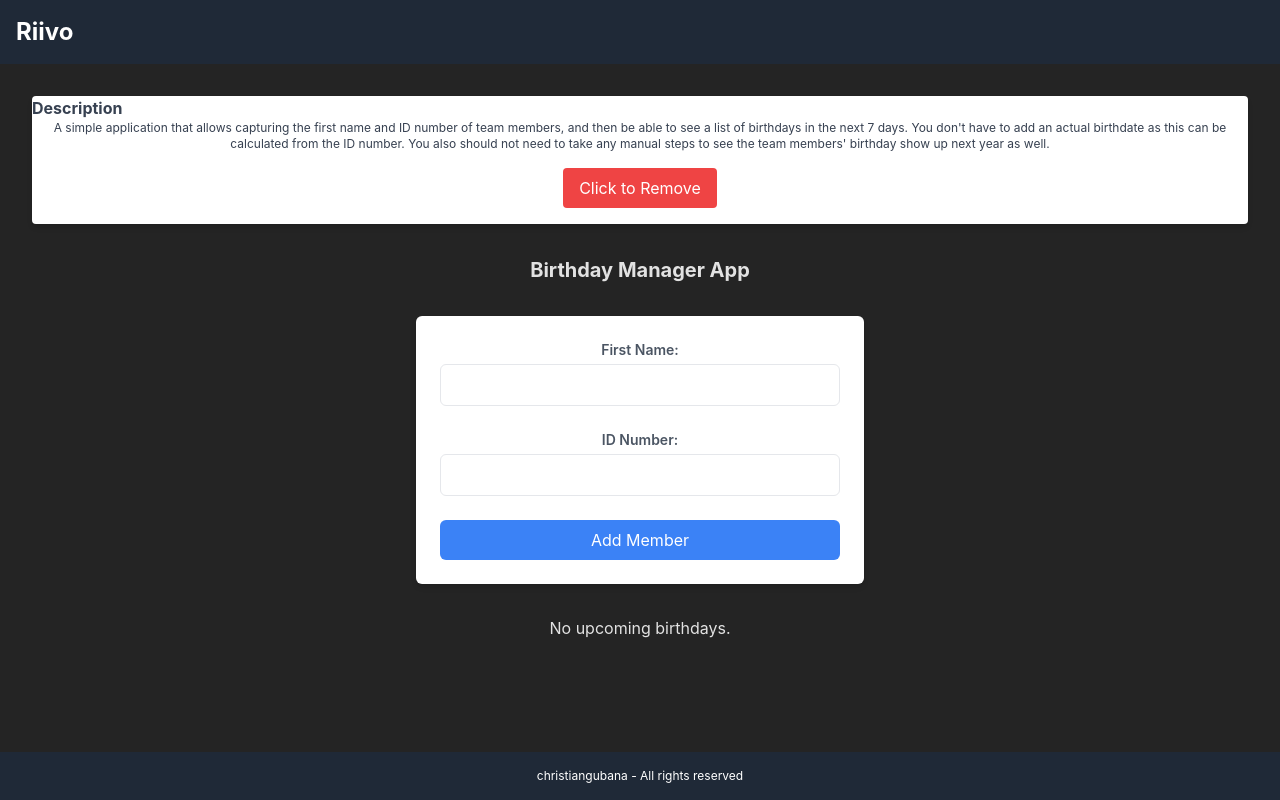
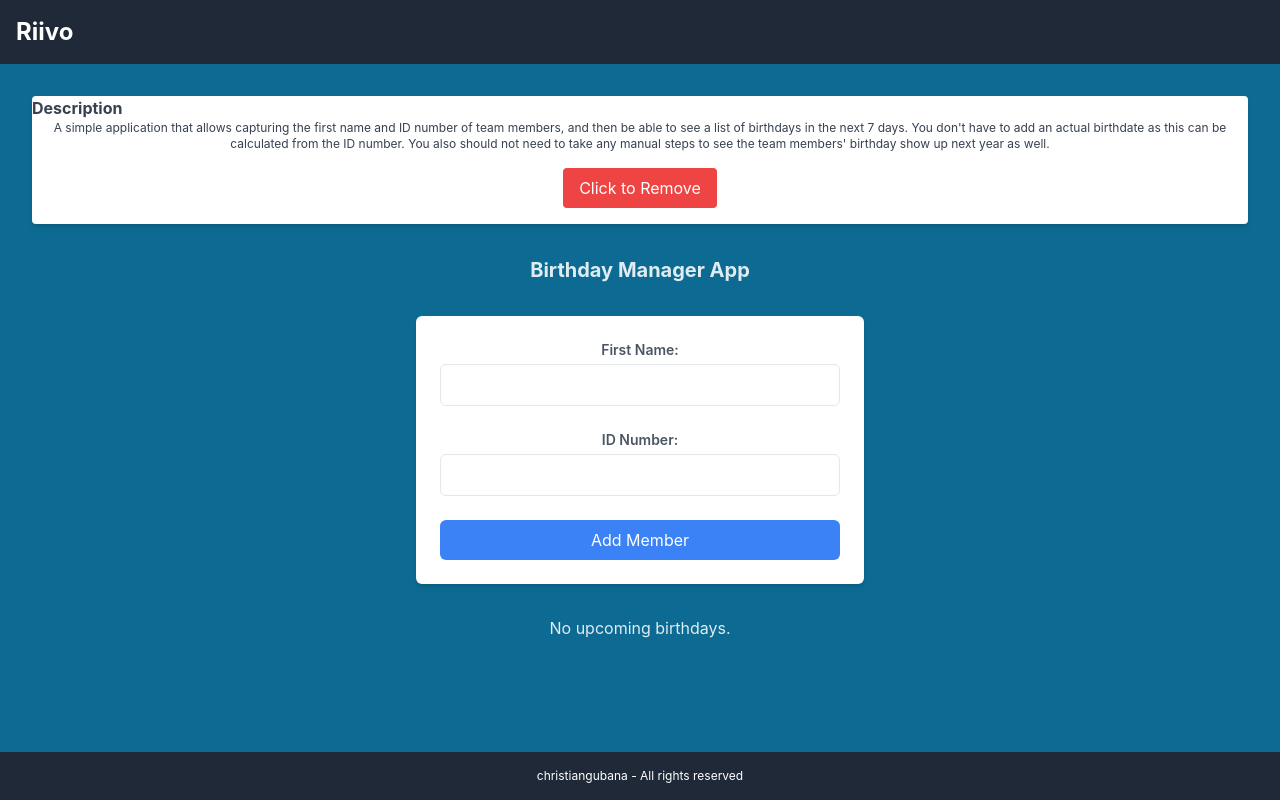
Before and after one commit to christiangubana/birthday-management, a React (Vite) app: page / in a window 1280 px wide. Built offline with nearby package versions, Linux system fonts and the light colour scheme.

Commit message:
change bg color

```diff
--- a/src/index.css
+++ b/src/index.css
@@ -10,8 +10,7 @@
 
   color-scheme: light dark;
   color: rgba(255, 255, 255, 0.87);
-  background-color: #242424;
-
+  background-color: #0d6b93;
   font-synthesis: none;
   text-rendering: optimizeLegibility;
   -webkit-font-smoothing: antialiased;
```
